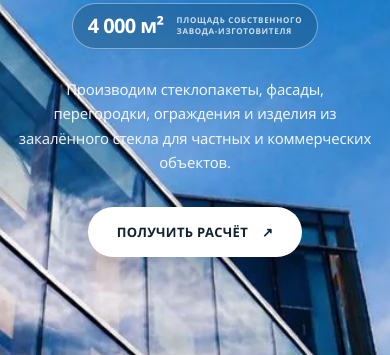
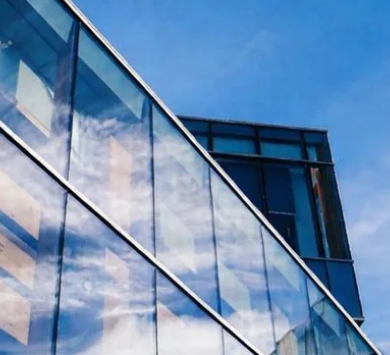
Before and after one commit to Bekzat0713/PrimeGlass, a website: page dist/index.html in a window 390 px wide. Shown: the part 360-715 px from the top of the page. Drawn offline with Linux system fonts and the light colour scheme.

Commit message:
Reveal hero content through video scroll

```diff
--- a/render.js
+++ b/render.js
@@ -330,7 +330,7 @@ function documentTemplate(page) {
   <meta property="og:type" content="website"><meta property="og:locale" content="ru_KZ"><meta property="og:site_name" content="Prime Glass Technologies"><meta property="og:title" content="${escapeHtml(title)}"><meta property="og:description" content="${escapeHtml(description)}"><meta property="og:url" content="${canonical}"><meta property="og:image" content="${socialImage}">
   <meta name="twitter:card" content="summary_large_image"><meta name="twitter:title" content="${escapeHtml(title)}"><meta name="twitter:description" content="${escapeHtml(description)}"><meta name="twitter:image" content="${socialImage}">
   <meta name="theme-color" content="#0b2534"><link rel="icon" type="image/png" href="/favicon.png">
-  <link rel="preload" href="/style.css?v=20260811-larger-hero-title" as="style"><link rel="stylesheet" href="/style.css?v=20260811-larger-hero-title">
+  <link rel="preload" href="/style.css?v=20260811-video-first-scroll-story" as="style"><link rel="stylesheet" href="/style.css?v=20260811-video-first-scroll-story">
   <script type="application/ld+json">${JSON.stringify(pageSchema(page)).replaceAll('<','\\u003c')}</script>
 </head>
 <body class="page-${page.kind}">
--- a/script.js
+++ b/script.js
@@ -223,7 +223,7 @@
   }
 
   function initDepthScroll() {
-    if (!document.body.classList.contains('page-home') || window.innerWidth <= 900 || window.matchMedia('(prefers-reduced-motion: reduce)').matches) return;
+    if (!document.body.classList.contains('page-home') || window.matchMedia('(prefers-reduced-motion: reduce)').matches) return;
     const depthItems = [
       ...document.querySelectorAll('[data-depth]'),
       ...document.querySelectorAll('.page-home .service-grid, .page-home .production-grid, .page-home .home-gallery, .page-home .process-list, .page-home .cta-panel')
@@ -234,10 +234,13 @@
     });
     const heroVisuals = document.querySelectorAll('.page-home .hero-picture img, .page-home .hero-video');
     const hero = document.querySelector('.page-home .home-hero');
+    const heroStage = document.querySelector('.page-home .home-hero-stage');
     const heroCopy = document.querySelector('.page-home .hero-copy');
     const heroFacts = document.querySelector('.page-home .fact-strip');
     const heroCue = document.querySelector('.page-home .hero-scroll-cue');
     const tiltButtons = document.querySelectorAll('.page-home .hero-actions .button');
+    const clamp = value => Math.max(0, Math.min(1, value));
+    document.body.classList.add('hero-scroll-active');
     let frame = 0;
     const renderDepth = () => {
       frame = 0;
@@ -245,17 +248,25 @@
       const scrollTop = window.scrollY;
       const heroTop = hero?.offsetTop || 0;
       const heroTravel = Math.max((hero?.offsetHeight || viewportHeight) - viewportHeight, 1);
-      const heroProgress = Math.max(0, Math.min(1, (scrollTop - heroTop) / heroTravel));
+      const heroProgress = clamp((scrollTop - heroTop) / heroTravel);
       const easedHeroProgress = heroProgress * heroProgress * (3 - 2 * heroProgress);
-      const contentFade = Math.max(0, Math.min(1, (heroProgress - 0.62) / 0.32));
+      const compactHero = window.innerWidth <= 900;
+      const contentProgress = clamp((heroProgress - 0.1) / 0.34);
+      const easedContent = contentProgress * contentProgress * (3 - 2 * contentProgress);
+      const contentExit = compactHero ? clamp((heroProgress - 0.7) / 0.18) : 0;
+      const factsProgress = clamp((heroProgress - (compactHero ? 0.68 : 0.46)) / (compactHero ? 0.2 : 0.26));
+      const easedFacts = factsProgress * factsProgress * (3 - 2 * factsProgress);
       heroVisuals.forEach(visual => {
         visual.style.setProperty('--hero-parallax', `${(easedHeroProgress * 24).toFixed(2)}px`);
         visual.style.setProperty('--hero-zoom', (1.08 + easedHeroProgress * 0.48).toFixed(3));
       });
-      heroCopy?.style.setProperty('--hero-content-zoom', (1 + easedHeroProgress * 0.12).toFixed(3));
-      heroCopy?.style.setProperty('--hero-content-opacity', (1 - contentFade).toFixed(3));
-      heroFacts?.style.setProperty('--hero-facts-opacity', (1 - contentFade).toFixed(3));
-      heroCue?.style.setProperty('--hero-cue-opacity', Math.max(0, 1 - heroProgress * 2.1).toFixed(3));
+      heroStage?.style.setProperty('--hero-shade-opacity', (0.34 + easedContent * 0.66).toFixed(3));
+      heroCopy?.style.setProperty('--hero-content-y', `${((1 - easedContent) * 110 - contentExit * 64).toFixed(2)}px`);
+      heroCopy?.style.setProperty('--hero-content-zoom', (0.96 + easedContent * 0.04).toFixed(3));
+      heroCopy?.style.setProperty('--hero-content-opacity', (easedContent * (1 - contentExit)).toFixed(3));
+      heroFacts?.style.setProperty('--hero-facts-y', `${((1 - easedFacts) * 76).toFixed(2)}px`);
+      heroFacts?.style.setProperty('--hero-facts-opacity', easedFacts.toFixed(3));
+      heroCue?.style.setProperty('--hero-cue-opacity', (1 - clamp(heroProgress / 0.14)).toFixed(3));
       depthItems.forEach(item => {
         const rect = item.getBoundingClientRect();
         const relative = Math.max(-1.15, Math.min(1.15, (rect.top + rect.height / 2 - viewportHeight / 2) / viewportHeight));
--- a/style.css
+++ b/style.css
@@ -302,10 +302,10 @@ h3{line-height:1.12}
 .page-home .site-header:not(.is-scrolled) .button-primary{background:rgba(255,255,255,.14);border-color:rgba(255,255,255,.5);backdrop-filter:blur(10px)}
 .page-home .site-header:not(.is-scrolled) .desktop-nav>a::after,.page-home .site-header:not(.is-scrolled) .nav-dropdown>button::after{background:#fff}
 
-.home-hero{position:relative;height:210svh;min-height:1200px;padding:0;background:#4d9db1;color:#fff;overflow:clip}
+.home-hero{position:relative;height:230svh;min-height:1400px;padding:0;background:#4d9db1;color:#fff;overflow:clip}
 .home-hero-stage{position:sticky;top:0;height:100svh;min-height:700px;overflow:hidden;background:#4d9db1}
-.home-hero-stage::before{content:"";position:absolute;z-index:1;inset:0;background:radial-gradient(circle at 72% 28%,rgba(112,215,232,.2),transparent 32%),linear-gradient(90deg,rgba(6,28,39,.42),rgba(6,28,39,.05) 58%,rgba(6,28,39,.26));pointer-events:none}
-.home-hero-stage::after{content:"";position:absolute;z-index:1;inset:0;background:linear-gradient(180deg,rgba(8,34,45,.35) 0%,rgba(8,34,45,.02) 46%,rgba(8,34,45,.6) 100%);pointer-events:none}
+.home-hero-stage::before{content:"";position:absolute;z-index:1;inset:0;background:radial-gradient(circle at 72% 28%,rgba(112,215,232,.2),transparent 32%),linear-gradient(90deg,rgba(6,28,39,.42),rgba(6,28,39,.05) 58%,rgba(6,28,39,.26));opacity:var(--hero-shade-opacity,1);pointer-events:none}
+.home-hero-stage::after{content:"";position:absolute;z-index:1;inset:0;background:linear-gradient(180deg,rgba(8,34,45,.35) 0%,rgba(8,34,45,.02) 46%,rgba(8,34,45,.6) 100%);opacity:var(--hero-shade-opacity,1);pointer-events:none}
 .home-hero-grid{position:relative;z-index:2;width:100%;max-width:none;margin-inline:0;min-height:100svh;display:flex;align-items:flex-start;justify-content:center;padding:clamp(145px,16vh,210px) max(28px,calc((100vw - 1380px)/2)) 210px;text-align:center}
 .home-hero .hero-copy{position:relative;z-index:3;display:flex;flex-direction:column;align-items:center;width:min(950px,100%)}
 .home-hero .eyebrow{justify-content:center;color:rgba(255,255,255,.9)}
@@ -337,8 +337,9 @@ h3{line-height:1.12}
 @keyframes scrollCue{0%,100%{transform:translateY(0)}50%{transform:translateY(7px)}}
 
 .page-home .depth-layer{transform:perspective(1400px) translate3d(0,var(--depth-y,0px),var(--depth-z,0px)) rotateX(var(--depth-rx,0deg));transform-origin:center;will-change:transform;backface-visibility:hidden}
-.page-home .hero-copy.depth-layer{transform:perspective(1400px) translate3d(0,var(--depth-y,0px),var(--depth-z,0px)) rotateX(var(--depth-rx,0deg)) scale(var(--hero-content-zoom,1));opacity:var(--hero-content-opacity,1)}
-.page-home .fact-strip.depth-layer{transform:translateX(-50%) perspective(1400px) translate3d(0,var(--depth-y,0px),var(--depth-z,0px)) rotateX(var(--depth-rx,0deg));opacity:var(--hero-facts-opacity,1)}
+.page-home .hero-copy.depth-layer{transform:perspective(1400px) translate3d(0,calc(var(--depth-y,0px) + var(--hero-content-y,0px)),var(--depth-z,0px)) rotateX(var(--depth-rx,0deg)) scale(var(--hero-content-zoom,1));opacity:var(--hero-content-opacity,1)}
+.page-home .fact-strip.depth-layer{transform:translateX(-50%) perspective(1400px) translate3d(0,calc(var(--depth-y,0px) + var(--hero-facts-y,0px)),var(--depth-z,0px)) rotateX(var(--depth-rx,0deg));opacity:var(--hero-facts-opacity,1)}
+.page-home.hero-scroll-active .hero-copy,.page-home.hero-scroll-active .fact-strip{will-change:transform,opacity}
 .page-home .hero-actions .button{box-shadow:0 14px 34px rgba(5,28,38,.15);transform:perspective(700px) translate3d(var(--button-x,0px),var(--button-y,0px),0) rotateX(var(--button-rx,0deg)) rotateY(var(--button-ry,0deg));will-change:transform}
 .page-home .hero-actions .button:hover{box-shadow:0 22px 48px rgba(5,28,38,.25)}
 
@@ -393,9 +394,9 @@ h3{line-height:1.12}
   :root{--container:min(100% - 36px,860px)}
   .section{padding:88px 0}
   .page-home .site-header{height:70px}
-  .home-hero{height:auto;min-height:900px;overflow:hidden}
-  .home-hero-stage{position:relative;top:auto;height:auto;min-height:900px;overflow:hidden}
-  .home-hero-grid{min-height:900px;padding:140px 28px 330px}
+  .home-hero{height:220svh;min-height:1320px;overflow:clip}
+  .home-hero-stage{position:sticky;top:0;height:100svh;min-height:0;overflow:hidden}
+  .home-hero-grid{height:100%;min-height:0;padding:120px 28px 300px}
   .home-hero .fact-strip{bottom:82px;width:min(720px,calc(100% - 44px));grid-template-columns:1fr 1fr}
   .home-hero .fact-strip>div{min-height:94px;padding:18px}
   .home-hero .fact-strip>div:nth-child(2){border-right:0}
@@ -409,7 +410,9 @@ h3{line-height:1.12}
   .reels-heading{align-items:flex-start;flex-direction:column;gap:30px}.reels-actions{width:100%}.reel-card{flex-basis:min(42vw,330px)}
   .footer-lead{grid-template-columns:1fr;gap:38px}.footer-directory{grid-template-columns:1fr 1fr;gap:44px}.footer-brand-block{grid-column:1/-1}.footer-services{grid-column:1/-1}.footer-service-links{grid-template-columns:repeat(3,1fr)}
   .page-home .depth-layer,.page-home .hero-actions .button{transform:none!important;opacity:1!important;will-change:auto}
+  .page-home.hero-scroll-active .hero-copy.depth-layer{transform:translate3d(0,var(--hero-content-y,0px),0) scale(var(--hero-content-zoom,1))!important;opacity:var(--hero-content-opacity,1)!important;will-change:transform,opacity}
   .page-home .fact-strip.depth-layer{transform:translateX(-50%)!important}
+  .page-home.hero-scroll-active .fact-strip.depth-layer{transform:translateX(-50%) translate3d(0,var(--hero-facts-y,0px),0)!important;opacity:var(--hero-facts-opacity,1)!important;will-change:transform,opacity}
 }
 
 @media (max-width:620px){
@@ -417,8 +420,9 @@ h3{line-height:1.12}
   h1,h2,h3{font-family:var(--display);font-weight:560;letter-spacing:-.045em}
   .section{padding:70px 0}
   .page-home .site-header,.page-home .site-header.is-scrolled{height:68px}
-  .home-hero,.home-hero-stage{min-height:980px}
-  .home-hero-grid{width:100%;min-height:980px;display:flex;gap:0;padding:118px 18px 350px}
+  .home-hero{height:220svh;min-height:1320px}
+  .home-hero-stage{height:100svh;min-height:0}
+  .home-hero-grid{width:100%;height:100%;min-height:0;display:flex;align-items:center;gap:0;padding:92px 18px 118px}
   .home-hero h1{max-width:520px;font-size:clamp(2.45rem,11.5vw,3.65rem);line-height:1.02}
   .home-hero .eyebrow{font-size:9px;letter-spacing:.11em}
   .home-hero .hero-lead{max-width:360px;margin-top:28px;font-size:.93rem;line-height:1.65}
--- a/validate.js
+++ b/validate.js
@@ -76,6 +76,8 @@ assert.match(script, /reachGoal/, 'Yandex Metrika goals need forwarding');
 assert.match(script, /trackCustom/, 'Meta Pixel custom events need forwarding');
 assert.match(script, /function initDepthScroll\(\)/, 'Home page needs the requested 3D scroll system');
 assert.match(script, /requestAnimationFrame\(renderDepth\)/, '3D scroll updates must be animation-frame throttled');
+assert.match(script, /contentProgress = clamp/, 'Hero copy must enter progressively after the video-first opening');
+assert.match(script, /factsProgress = clamp/, 'Hero facts must enter as a separate scroll layer');
 assert.match(script, /function initHeroVideo\(\)/, 'Home page needs responsive background-video loading');
 assert.match(script, /function initSectionVideos\(\)/, 'Services film needs viewport-aware playback');
 assert.match(script, /sectionConnection\?\.saveData/, 'Services film must respect reduced-data connections');
@@ -102,7 +104,7 @@ assert.match(stylesheet, /\.field input,[^\n]*font-size:16px/, 'Mobile form cont
 assert.match(stylesheet, /\.benefit-card\{[^}]*grid-template-columns:32px minmax\(0,1fr\)/, 'Mobile benefit cards need aligned index and content columns');
 assert.match(stylesheet, /@media \(max-width:900px\)[\s\S]*?\.reveal\{opacity:1;transform:none;transition:none\}/, 'Mobile text must not float in with scroll animations');
 assert.match(stylesheet, /@media \(hover:none\)/, 'Touch devices need stable non-hover positioning');
-assert.match(stylesheet, /\.home-hero\{position:relative;height:210svh/, 'Home page needs an extended architectural scroll scene');
+assert.match(stylesheet, /\.home-hero\{position:relative;height:230svh/, 'Home page needs an extended video-first scroll scene');
 assert.match(stylesheet, /\.home-hero-stage\{position:sticky;top:0;height:100svh/, 'Home page needs a sticky full-viewport hero stage');
 assert.match(stylesheet, /\.home-hero \.hero-media\{[^}]*height:100%;min-height:100%/, 'Hero media must cover the complete mobile hero');
 assert.doesNotMatch(stylesheet, /\.home-hero \.hero-video\{display:none!important\}/, 'Mobile hero video must remain visible');
```
Also changed, not shown: dist/404.html, dist/404/index.html, dist/alyuminievye-vitrazhi/index.html, dist/contacts/index.html, dist/dushevye-peregorodki/index.html, dist/index.html, dist/loft-peregorodki/index.html, dist/ofisnye-peregorodki/index.html, dist/osteklenie-zdaniy/index.html, dist/plastikovye-okna/index.html, dist/script.js, dist/steklopakety/index.html, dist/steklyannye-kozyrki/index.html, dist/steklyannye-perila/index.html, 2 more files.
